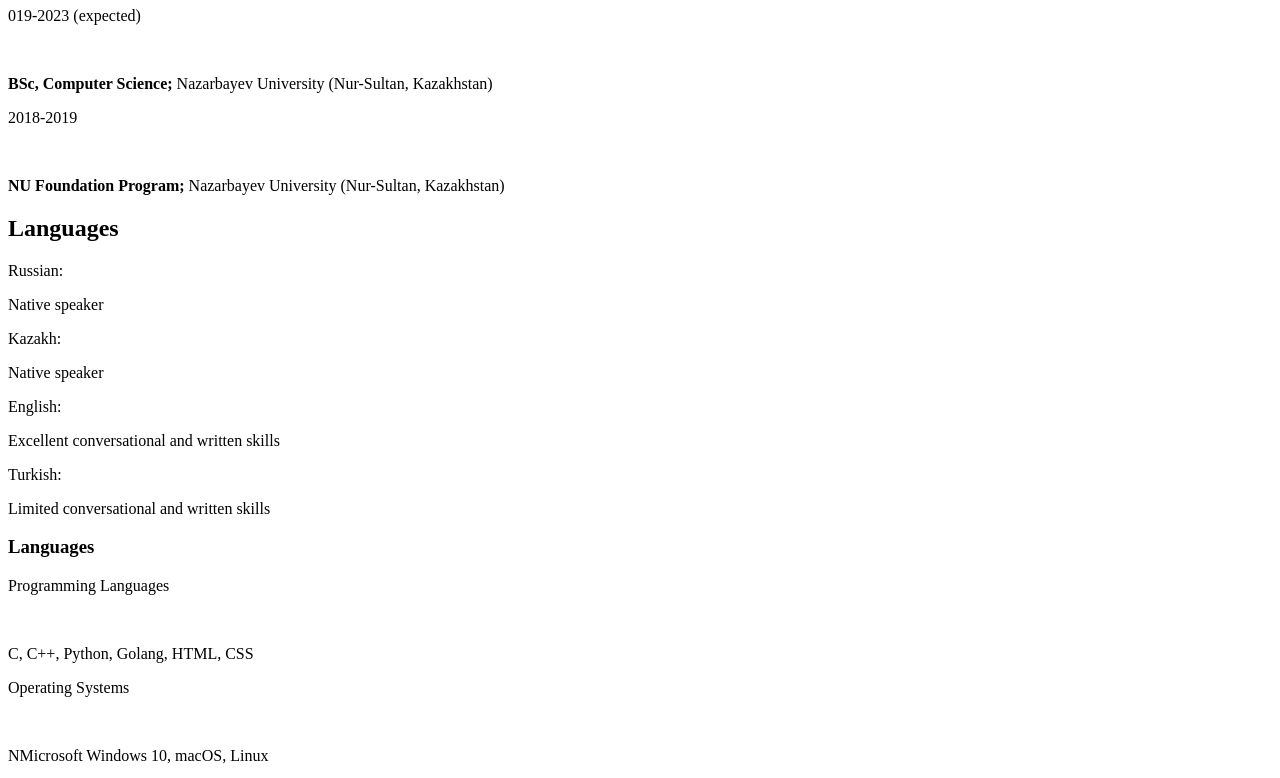
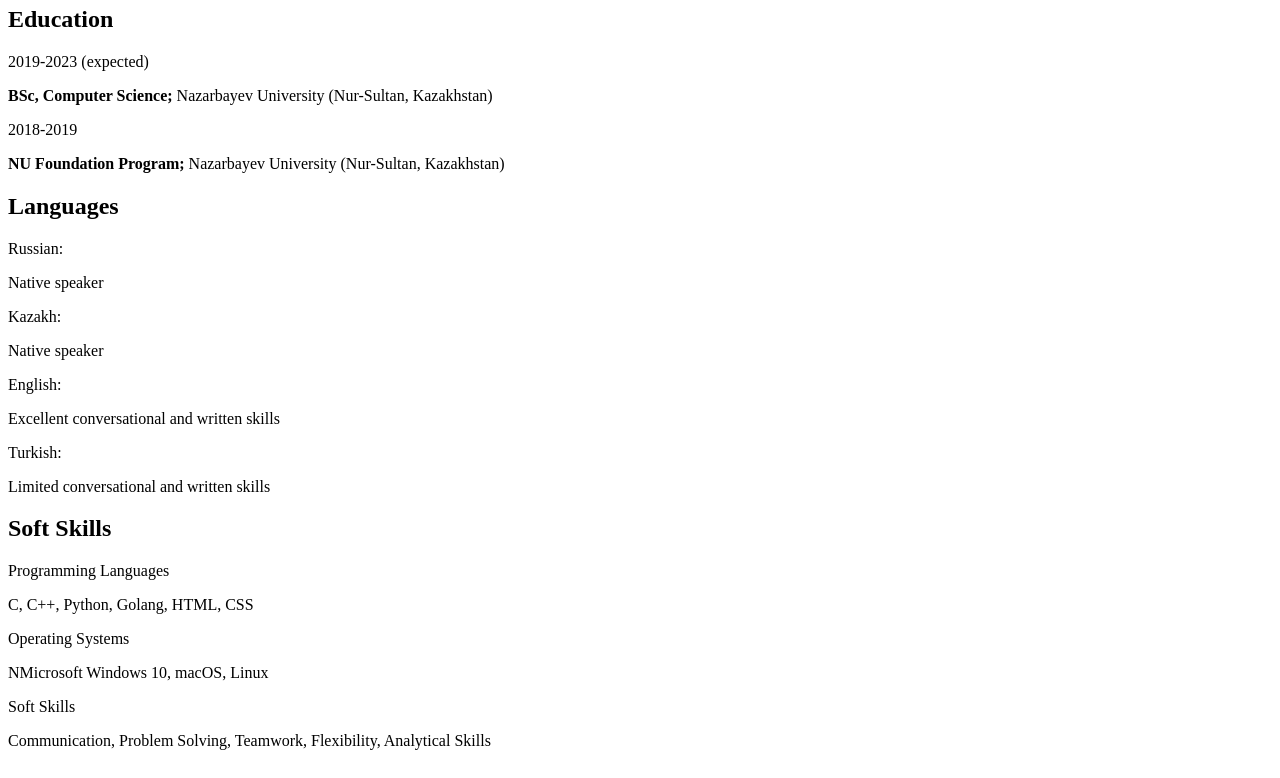
Before and after one commit to madina-omarkulova/rsschool-cv, a plain HTML site: page index.html in a window 1280 px wide. Shown: the part 177-955 px from the top of the page. Drawn offline with Linux system fonts and the light colour scheme.

Commit message:
init: initialising css file

```diff
--- a/index.html
+++ b/index.html
@@ -1,16 +1,17 @@
 <!DOCTYPE html>
 <html>
   <head>
-      <title>Madina Omarkulova</title>>
+      <title>Madina Omarkulova</title>
   </head>
   <body>
-      <pre class="pers_info">📧 omarkulovamd@gmail.com     📞 +77022222426     📍 Nur-Sultan, Kazakhstan </pre>
+      <h1 align=center>Madina Omarkulova</h1>
+      <pre class="pers_info">&#128231 omarkulovamd@gmail.com     &#128222 +77022222426     &#128205 Nur-Sultan, Kazakhstan </pre>
       <a href="https://www.linkedin.com/in/madina-omarkulova/" class="pers_info">LinkedIn: madina-omarkulova</a>
-      <p1>A motivated computer science student looking forward to earning the position of Software Engineer in a growth-oriented organization where I can use my skills to the advantage of the organization while upgrading my professional skills.</p1>>
-    <h1><b>Education</b></h1>
-    <p class="sub"> 019-2023 (expected)</p><br>
+      <br><p1>A motivated computer science student looking forward to earning the position of Software Engineer in a growth-oriented organization where I can use my skills to the advantage of the organization while upgrading my professional skills.</p1>
+    <h2><b>Education</b></h2>
+    <p class="sub">2019-2023 (expected)</p>
        <p><b>BSc, Computer Science;</b> Nazarbayev University (Nur-Sultan, Kazakhstan)<p>
-    <p class="sub">2018-2019</p><br>
+    <p class="sub">2018-2019</p>
         <p><b>NU Foundation Program;</b> Nazarbayev University (Nur-Sultan, Kazakhstan)</p>
         <h2><b>Languages</b></h2>
         <p class="sub">Russian:</p>
@@ -21,12 +22,12 @@
         <p>Excellent conversational and written skills</p>
         <p class="sub">Turkish:</p>
         <p>Limited conversational and written skills</p>
-        <h3><b>Languages</b></h3>
-        <p class="sub">Programming Languages</p><br>
+        <h2><b>Soft Skills</b></h2>
+        <p class="sub">Programming Languages</p>
         <p>C, C++, Python, Golang, HTML, CSS</p>
-        <p class="sub">Operating Systems</p><br>
+        <p class="sub">Operating Systems</p>
         <p>NMicrosoft Windows 10, macOS, Linux</p>
-        <p class="sub">Soft Skills</p><br>
+        <p class="sub">Soft Skills</p>
         <p>Communication, Problem Solving, Teamwork, Flexibility, Analytical Skills</p>
   </body>
 </html>
```
Also changed, not shown: style.css (added).
